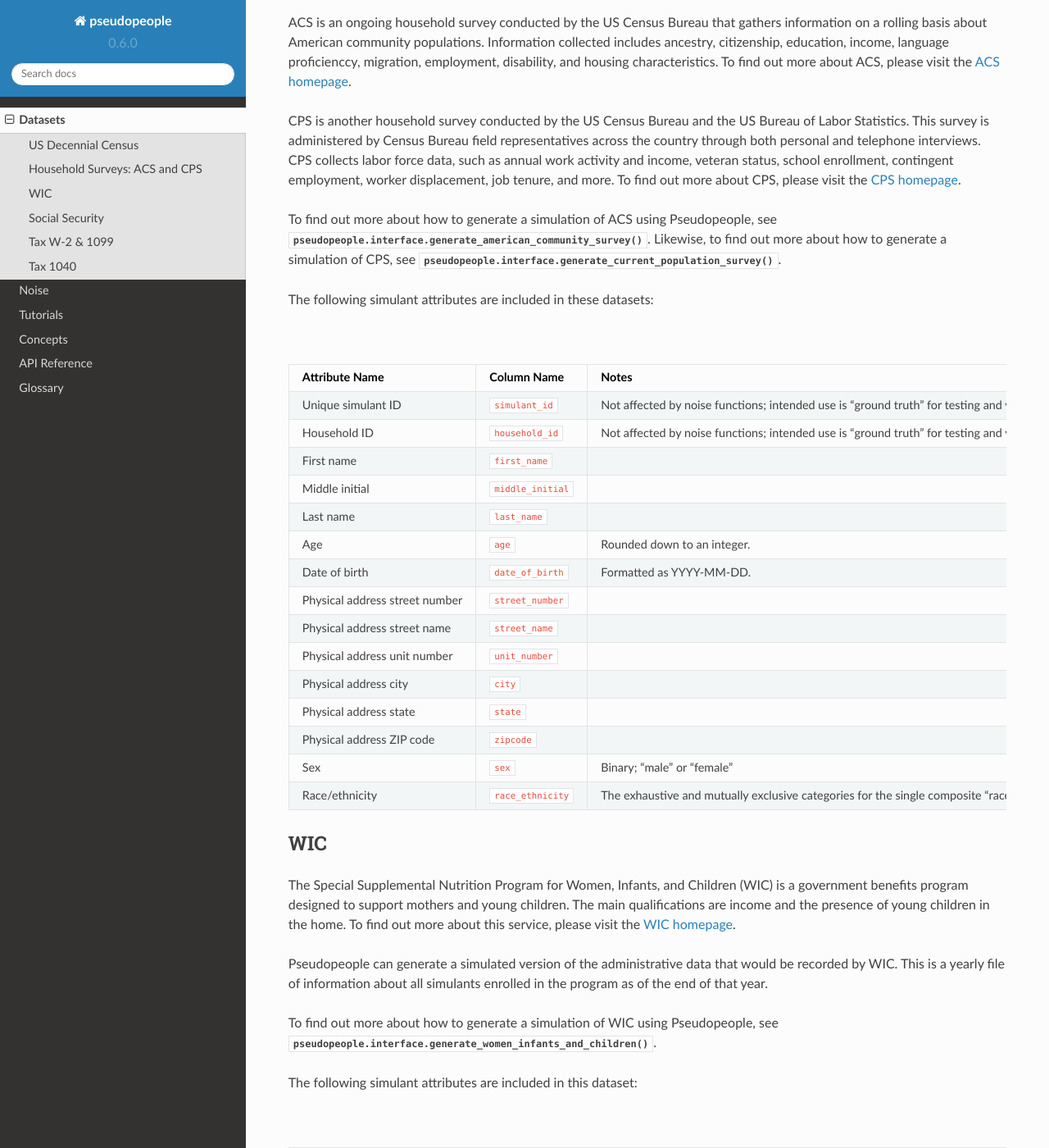
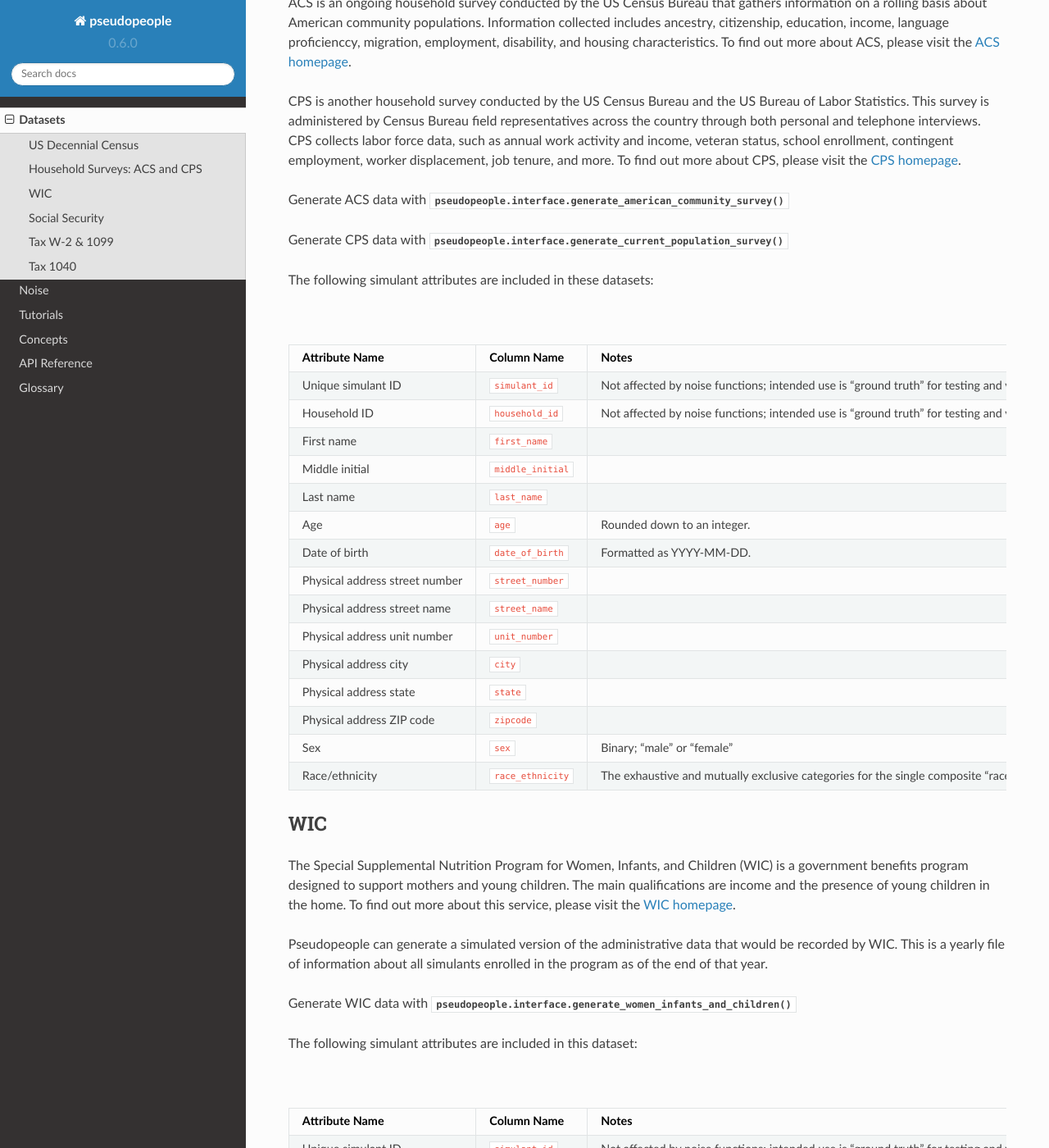
Before and after one commit to ihmeuw/pseudopeople, a Sphinx documentation site: the page built from docs/source/datasets/index.rst, in a window 1280 px wide and 1400 px high, scrolled down 2141 px. Shown: the whole window at 82% size. Built offline with Sphinx 7.4.7 and the Read the Docs theme 2.0.0, drawn with Linux system fonts in a browser that asks for light colours; some of the changed text lies outside the part shown.

Commit message:
make api links more succinct

```diff
--- a/docs/source/datasets/index.rst
+++ b/docs/source/datasets/index.rst
@@ -43,7 +43,7 @@ The Decennial Census dataset is a simulated enumeration of the US Census Bureau'
 that have been simulated are 2020, 2030, and 2040. To find out more about the Decennial Census, please visit the Decennial Census
 `homepage <https://www.census.gov/programs-surveys/decennial-census.html>`_.
 
-To find out more about how to generate a simulation of the Decennial Census using Pseudopeople, see :func:`pseudopeople.interface.generate_decennial_census`.
+Generate Decennial Census data with :func:`pseudopeople.interface.generate_decennial_census`.
 
 The following simulant attributes are included in this dataset:
 
@@ -117,8 +117,10 @@ Bureau field representatives across the country through both personal and teleph
 work activity and income, veteran status, school enrollment, contingent employment, worker displacement, job tenure, and more. To find out more
 about CPS, please visit the `CPS homepage <https://www.census.gov/programs-surveys/cps.html>`_.
 
-To find out more about how to generate a simulation of ACS using Pseudopeople, see :func:`pseudopeople.interface.generate_american_community_survey`.
-Likewise, to find out more about how to generate a simulation of CPS, see :func:`pseudopeople.interface.generate_current_population_survey`.
+
+Generate ACS data with :func:`pseudopeople.interface.generate_american_community_survey`
+
+Generate CPS data with :func:`pseudopeople.interface.generate_current_population_survey`
 
 The following simulant attributes are included in these datasets:
 
@@ -186,7 +188,7 @@ homepage <https://www.fns.usda.gov/wic>`_.
 Pseudopeople can generate a simulated version of the administrative data that would be recorded by WIC. This is a yearly file of information about all
 simulants enrolled in the program as of the end of that year.
 
-To find out more about how to generate a simulation of WIC using Pseudopeople, see :func:`pseudopeople.interface.generate_women_infants_and_children`.
+Generate WIC data with :func:`pseudopeople.interface.generate_women_infants_and_children`
 
 The following simulant attributes are included in this dataset:
 
@@ -253,7 +255,7 @@ that consists of retirement, disability and survivor benefits. To find out more
 Pseudopeople can generate a simulated version of a subset of the administrative data that would be recorded by SSA. Currently, the simulated
 SSA data includes records of SSA creation and dates of death.
 
-To find out more about how to generate a simulation of SSA data using Pseudopeople, see :func:`pseudopeople.interface.generate_social_security`.
+Generate SSA data with :func:`pseudopeople.interface.generate_social_security`.
 
 The following simulant attributes are included in this dataset:
 
@@ -297,7 +299,7 @@ Tax W-2 & 1099
 Administrative data reported in annual tax forms, such as W-2s and 1099s, can also be simulated by Pseudopeople. 1099 forms are used for independent
 contractors or self-employed individuals, while a W-2 form is used for employees (whose employer withholds payroll taxes from their earnings).
 
-To find out more about how to generate a simulation of these tax forms using Pseudopeople, see :func:`pseudopeople.interface.generate_taxes_w2_and_1099`.
+Generate W-2 and 1099 data with :func:`pseudopeople.interface.generate_taxes_w2_and_1099`.
 
 The following simulant attributes are included in these datasets:
 
```
